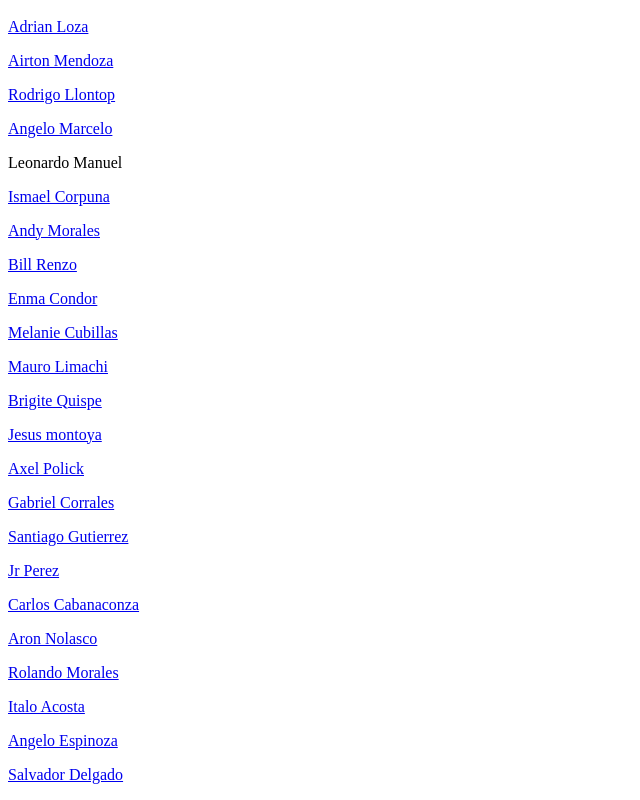
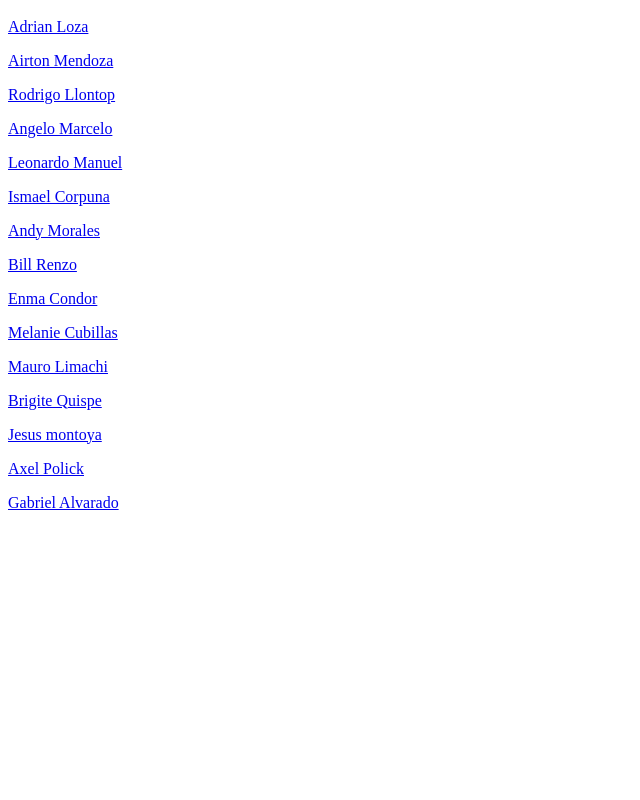
Before and after one commit to joaquinalmiron/joaquinamiron, a plain HTML site: page index.html in a window 1280 px wide. Shown: the part 410-1210 px from the top of the page, without its empty margins (0-640 px from the left). After the commit the page ends 938 px from the top, so only its background shows below. Drawn offline with Linux system fonts and the light colour scheme.

Commit message:
yaaaaaaaa al fin pero falta xd

```diff
--- a/index.html
+++ b/index.html
@@ -27,7 +27,7 @@ tambien me gusta salir al parque a jugar futbol con mis amigos pero ps ya no sal
 <p>  <a href="https://airton-mendoza.github.io/airtonmendoza/"> Airton Mendoza </a> </p>
 <p>  <a href="https://rodrigo-julio-llontop-calosi.000webhostapp.com/"> Rodrigo Llontop </a> </p>
 <p>  <a href="https://angello5.github.io/Angello-Marcelo-Llerena-Gomez/"> Angelo Marcelo </a> </p>
-<p>  <a hrf="https://leonardomanuelcalderongabriel.000webhostapp.com/"> Leonardo Manuel </a> </p>
+<p>  <a href="https://leonardomanuelcalderongabriel.000webhostapp.com/"> Leonardo Manuel </a> </p>
 <p>  <a href="https://toxicale.github.io/Ismael_Corpuna.github.io/"> Ismael Corpuna </a> </p>
 <p>  <a href="https://andyrolandomoralessegura24.000webhostapp.com/"> Andy Morales </a> </p>
 <p>  <a href="https://billrenzocornejocondori.000webhostapp.com/"> Bill Renzo </a> </p>
@@ -36,17 +36,8 @@ tambien me gusta salir al parque a jugar futbol con mis amigos pero ps ya no sal
 <p>  <a href="https://aplo612.github.io./"> Mauro Limachi </a> </p>
 <p>  <a href="https://brigiteemilianaquispemartini.000webhostapp.com/"> Brigite Quispe </a> </p>
 <p>  <a href="https://jesusmontoya.000webhostapp.com/"> Jesus montoya </a> </p>
-<p>  <a href="https://axelpolick.github.io/"> Axel Polick </a> </p>
-<p>  <a href="https://gabrielcorrales.000webhostapp.com/"> Gabriel Corrales </a> </p>
-<p>  <a href="http://evirtuales.com/SantiagoDavidGutierrezSoria.html"> Santiago Gutierrez </a> </p>
-<p>  <a href="https://juniorabrahamperezhuamani.000webhostapp.com/"> Jr Perez </a> </p>
-<p>  <a href="https://carloscabanaconza.000webhostapp.com/"> Carlos Cabanaconza </a> </p>
-<p>  <a href="https://aronmacukachi1.github.io/Aron-Fabian-Macukachi-Nolasco/"> Aron Nolasco </a> </p>
-<p>  <a href="https://andyrolandomoralessegura24.000webhostapp.com/"> Rolando Morales </a> </p>
-<p>  <a href="http://italoacostabonija.me/italoacosta.github.io/"> Italo Acosta </a> </p>
-<p>  <a href="https://ninomaster555.github.io/angeloespinozapizarro.github.io/"> Angelo Espinoza </a> </p>
-<p>  <a href="http://salvadordelgado.000webhostapp.com/"> Salvador Delgado </a> </p>
-
+<p>  <a href=" https://axelpolick.github.io/"> Axel Polick </a> </p>
+<p>  <a href="https://gabrielalvarado.me/"> Gabriel Alvarado </a> </p>
 
 
 </body>
```
